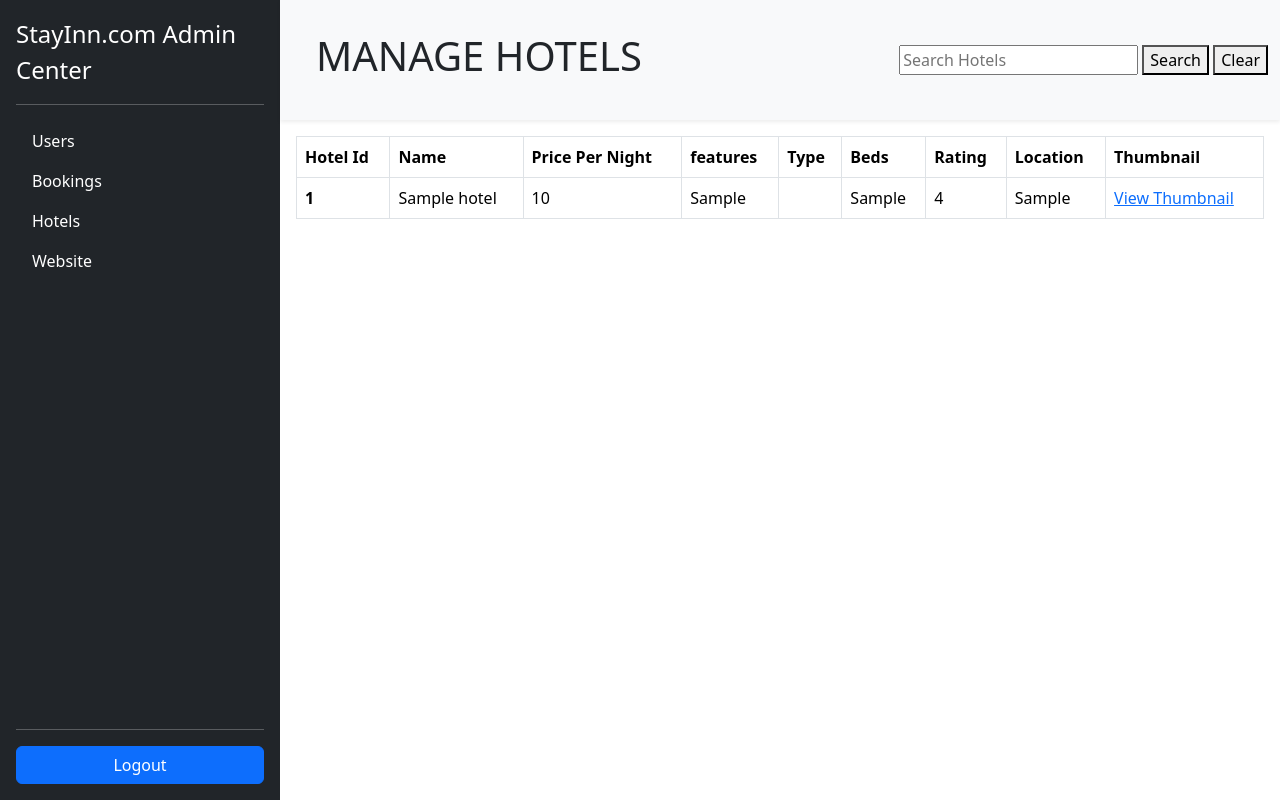
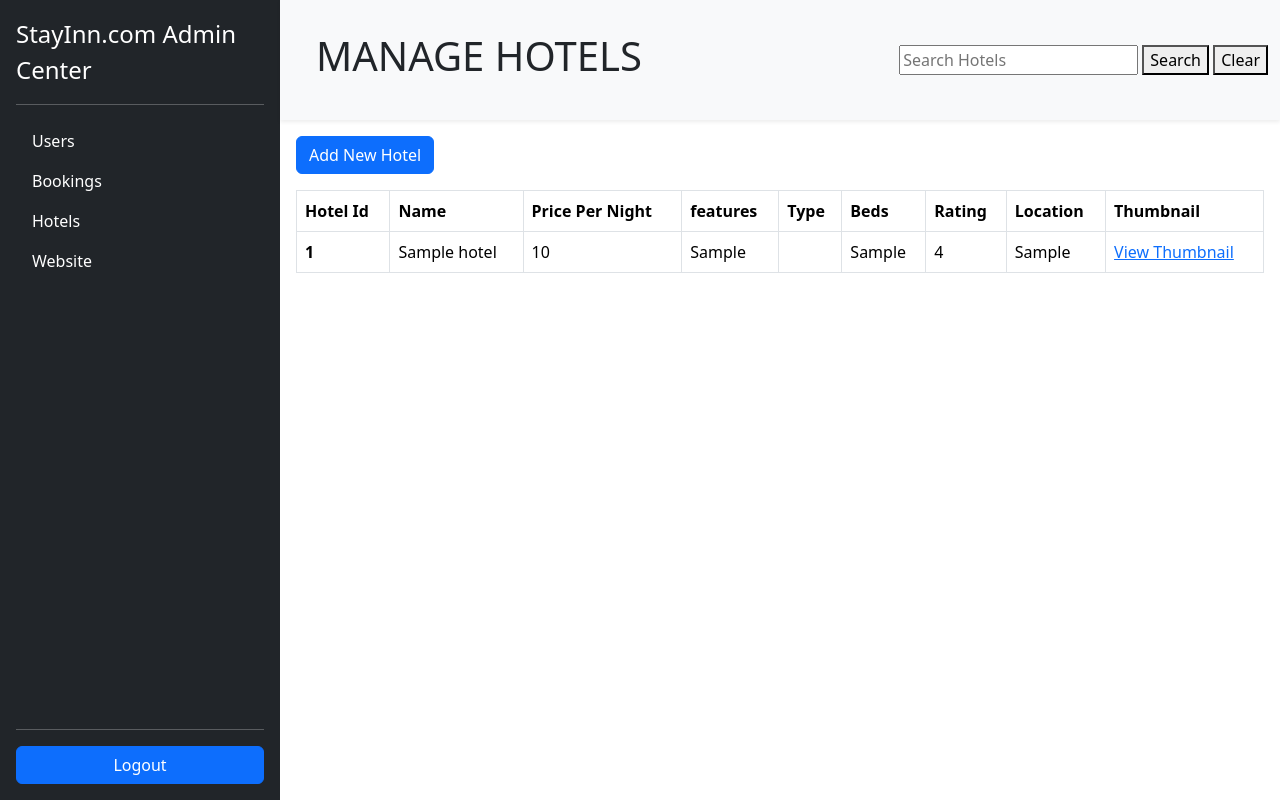
Before and after one commit to WesleyErasmus/oop_hotel_booking_app_php, a PHP site: page /cms/pages/hotels.php in a window 1280 px wide. Run offline with PHP 8.4, Linux system fonts and the light colour scheme; tables that the repository leaves empty or names only in its code hold one stand-in row (values such as "Sample post").

Commit message:
[ CMS - add_hotel.php ]: Added a modal to insert new hotels in the database hotel table

```diff
--- /dev/null
+++ b/cms/includes/add_hotel.php
@@ -0,0 +1,170 @@
+<!-- Button trigger modal -->
+<button type="button" class="btn btn-primary btn mt-3 ms-3" data-bs-toggle="modal" data-bs-target="#exampleModal">
+    Add New Hotel
+</button>
+
+
+<!-- Modal -->
+<div class="modal fade" id="exampleModal" tabindex="-1" aria-labelledby="exampleModalLabel" aria-hidden="true">
+    <div class="modal-dialog">
+        <div class="modal-content bg-light">
+
+            <!-- Modal header -->
+            <div class="modal-header">
+                <h1 class="modal-title fs-5 text-primary" id="exampleModalLabel">Add Hotel</h1>
+                <button type="button" class="btn-close" data-bs-dismiss="modal" aria-label="Close"></button>
+            </div>
+
+            <!-- Modal body -->
+            <div class="modal-body">
+
+                <!-- Add hotel form -->
+                <form action="" class="sign-up-form row p-4 p-md-5 needs-validation" method="post" novalidate>
+                    <div class="form-floating ps-1 mb-3 col-md-6">
+                        <!-- Hotel name input -->
+                        <input type="text" name="name" class="form-control" id="validationCustom01" required>
+                        <label for="validationCustom01">Hotel Name</label>
+                        <div class="invalid-feedback">
+                            Please enter a valid hotel name.
+                        </div>
+                    </div>
+
+                    <div class="form-floating ps-1 mb-3 col-md-6">
+                        <!-- Hotel type input -->
+                        <input type="text" name="type" class="form-control" id="validationCustom01" required>
+                        <label for="validationCustom01">Hotel Type</label>
+                        <div class="invalid-feedback">
+                            Please enter a valid hotel type.
+                        </div>
+                    </div>
+
+                    <div class="form-floating ps-1 mb-3 col-md-6">
+                        <!-- Hotel rating input -->
+                        <input type="number" name="rating" class="form-control" id="validationCustom01" max="5" required>
+                        <label for="validationCustom01">Hotel Rating</label>
+                        <div class="invalid-feedback">
+                            Please enter a valid hotel rating that is less then 5.
+                        </div>
+                    </div>
+
+                    <div class="form-floating ps-1 mb-3 col-md-6">
+                        <!-- Hotel beds input -->
+                        <input type="number" name="beds" class="form-control" id="validationCustom01" required>
+                        <label for="validationCustom01">Hotel Beds</label>
+                        <div class="invalid-feedback">
+                            Please enter a valid hotel beds.
+                        </div>
+                    </div>
+
+                    <div class="form-floating ps-1 mb-3 col-md-6">
+                        <!-- Hotel location input -->
+                        <input type="text" name="location" class="form-control" id="validationCustom01" required>
+                        <label for="validationCustom01">Hotel Location</label>
+                        <div class="invalid-feedback">
+                            Please enter a valid hotel location.
+                        </div>
+                    </div>
+
+                    <div class="form-floating ps-1 mb-3 col-md-6">
+                        <!-- Hotel price per night input -->
+                        <input type="number" name="pricepernight" class="form-control" id="validationCustom01" required>
+                        <label for="validationCustom01">Hotel Price Per Night</label>
+                        <div class="invalid-feedback">
+                            Please enter a valid hotel price per night.
+                        </div>
+                    </div>
+
+                    <div class="form-floating ps-1 mb-3 col-md-12">
+                        <!-- Hotel features input -->
+                        <input type="text" name="features" class="form-control" id="validationCustom01" required>
+                        <label for="validationCustom01">Hotel Features</label>
+                        <div class="invalid-feedback">
+                            Please enter a valid hotel features.
+                        </div>
+                    </div>
+
+                    <div class="form-floating ps-1 mb-3 col-md-12">
+                        <!-- Hotel thumbnail input -->
+                        <input type="text" name="thumbnail" class="form-control" id="validationCustom01" required>
+                        <label for="validationCustom01">Hotel Thumbnail</label>
+                        <div class="invalid-feedback">
+                            Please enter a valid hotel thumbnail.
+                        </div>
+                    </div>
+
+
+                    <!-- Add new user form submit btn -->
+                    <button class="w-100 btn btn-outline-primary btn-lg" type="submit">Add New Hotel</button>
+                    <hr class="my-4">
+
+                </form>
+            </div>
+        </div>
+    </div>
+</div>
+
+<!-- Bootstrap form validation script -->
+<script>
+    (() => {
+        'use strict'
+        // Fetch all the forms we want to apply custom Bootstrap validation styles to
+        const forms = document.querySelectorAll('.needs-validation')
+
+        // Loop over them and prevent submission
+        Array.from(forms).forEach(form => {
+            form.addEventListener('submit', event => {
+                if (!form.checkValidity()) {
+                    event.preventDefault()
+                    event.stopPropagation()
+                }
+
+                form.classList.add('was-validated')
+            }, false)
+        })
+    })()
+</script>
+
+<?php
+
+// Stores user input data from when the form is filled in and submitted
+if (isset($_POST['name']) && isset($_POST['type']) && isset($_POST['rating']) && isset($_POST['beds']) && isset($_POST['features']) && isset($_POST['location']) && isset($_POST['pricepernight']) && isset($_POST['thumbnail'])) {
+    $conn = new DatabaseConnector();
+    $conn = $conn->getConnection();
+
+    // Capturing user data from add hotel form and assigning to variables
+    // Also sanitizing data using htmlentities() & email filter
+    $name = $_POST['name'];
+    $name = htmlentities($name);
+    $type = $_POST['type'];
+    $type = htmlentities($type);
+    $rating = $_POST['rating'];
+    $rating = htmlentities($rating);
+    $beds = $_POST['beds'];
+    $beds = htmlentities($beds);
+    $features = $_POST['features'];
+    $features = htmlentities($features);
+    $location = $_POST['location'];
+    $location = htmlentities($location);
+    $price_per_night = $_POST['pricepernight'];
+    $price_per_night = htmlentities($price_per_night);
+    $thumbnail = $_POST['thumbnail'];
+    // URL sanitizing
+    $thumbnail = filter_var($thumbnail, FILTER_VALIDATE_URL);
+
+
+    // Insert sql query into the hotel table
+    $query = "INSERT INTO Hotel (name, type, rating, beds, features, location, pricepernight, thumbnail)
+              VALUES ('$name', '$type', '$rating', '$beds', '$features', '$location', '$price_per_night', '$thumbnail')";
+
+    if (mysqli_query(
+        $conn,
+        $query
+    )) {
+        echo "<meta http-equiv='refresh' content='0;url=../pages/hotels.php'>";
+        exit;
+    } else {
+        echo "Error: " . $query . "<br>" . mysqli_error($conn);
+    }
+    mysqli_close($conn);
+}
+?>
--- a/cms/includes/add_user.php
+++ b/cms/includes/add_user.php
@@ -84,7 +84,6 @@
 <script>
     (() => {
         'use strict'
-
         // Fetch all the forms we want to apply custom Bootstrap validation styles to
         const forms = document.querySelectorAll('.needs-validation')
 
--- a/cms/pages/hotels.php
+++ b/cms/pages/hotels.php
@@ -49,6 +49,12 @@
         </div>
     </nav>
 
+    <div class="position-relative">
+        <!-- Add hotel modal -->
+        <?php include '../includes/add_hotel.php' ?>
+
+    </div>
+
     <!-- Hotels table -->
     <div class="container-fluid p-3">
         <table class="table table-bordered table-hover">
```
